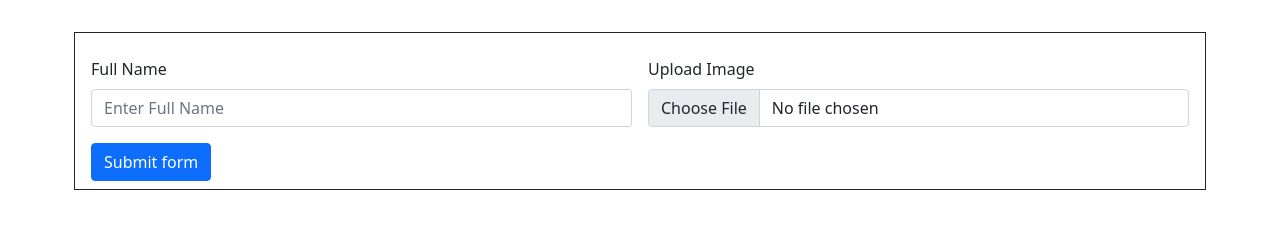
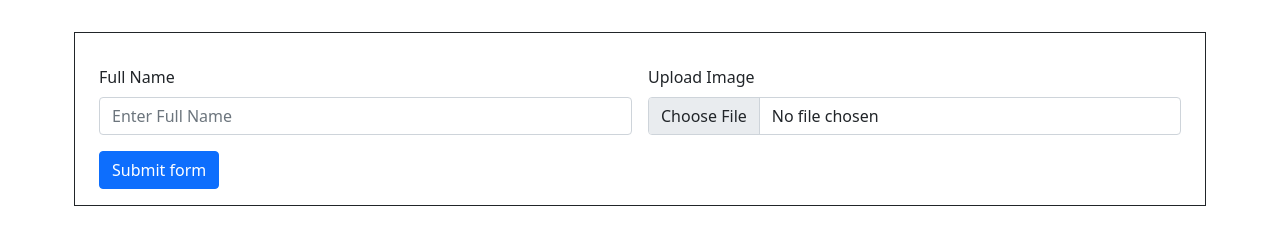
Before and after one commit to adarsh-addy/imagewithExpressFileUploader-db, a website: page index.html in a window 1280 px wide. Drawn offline with nearby package versions, Linux system fonts and the light colour scheme.

Commit message:
first message

```diff
--- a/index.html
+++ b/index.html
@@ -3,7 +3,7 @@
 
   <body>
     <div class="container w-60 mt-5">
-      <form class="row g-3 needs-validation border border-dark p-2" novalidate>
+      <form class="row g-3 needs-validation border border-dark p-3" novalidate>
         <div class="col-md-6">
           <label for="validationCustom03" class="form-label">Full Name</label>
           <input type="text" class="form-control" id="validationCustom03" name="name" placeholder="Enter Full Name" required>
```
